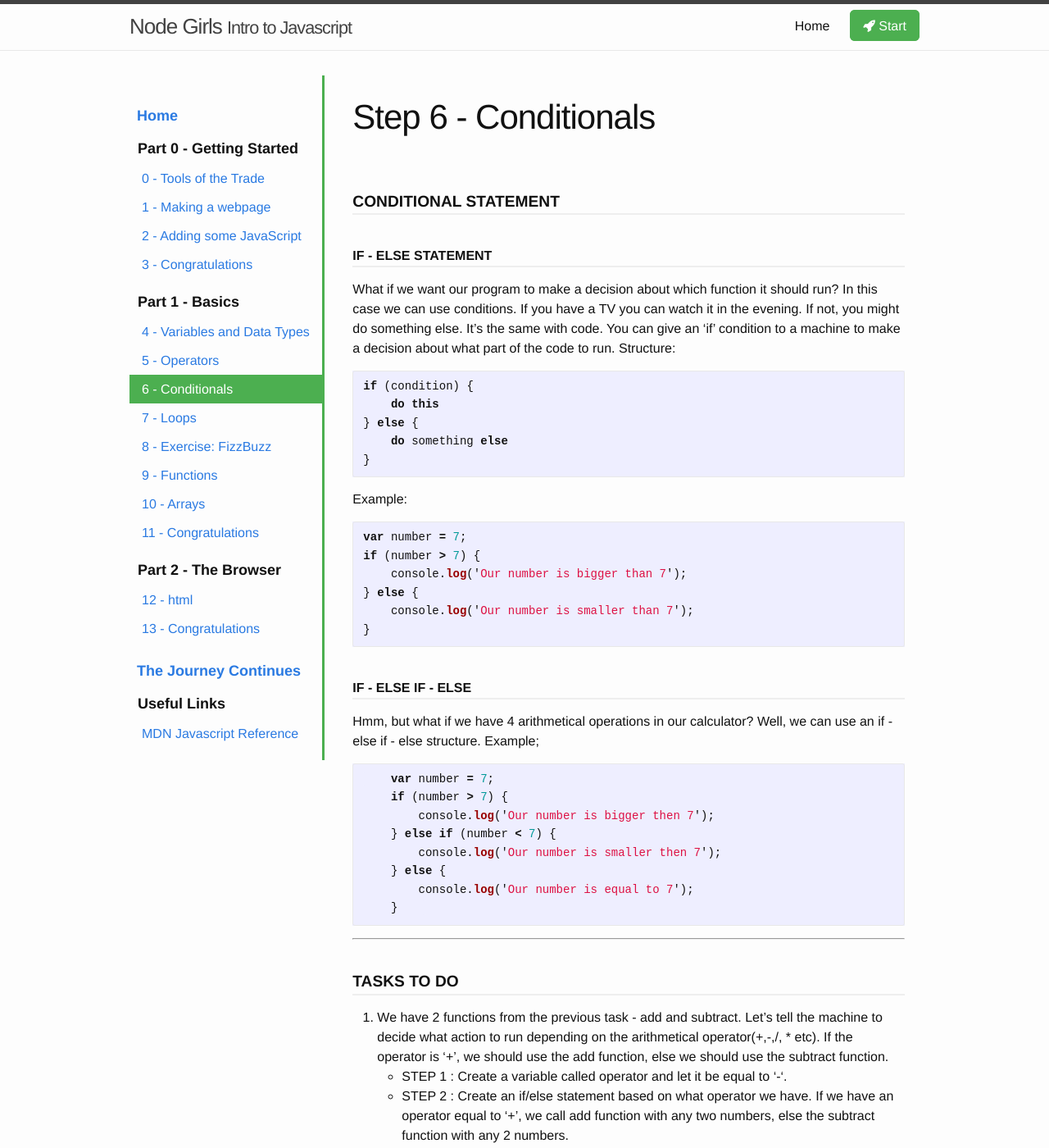
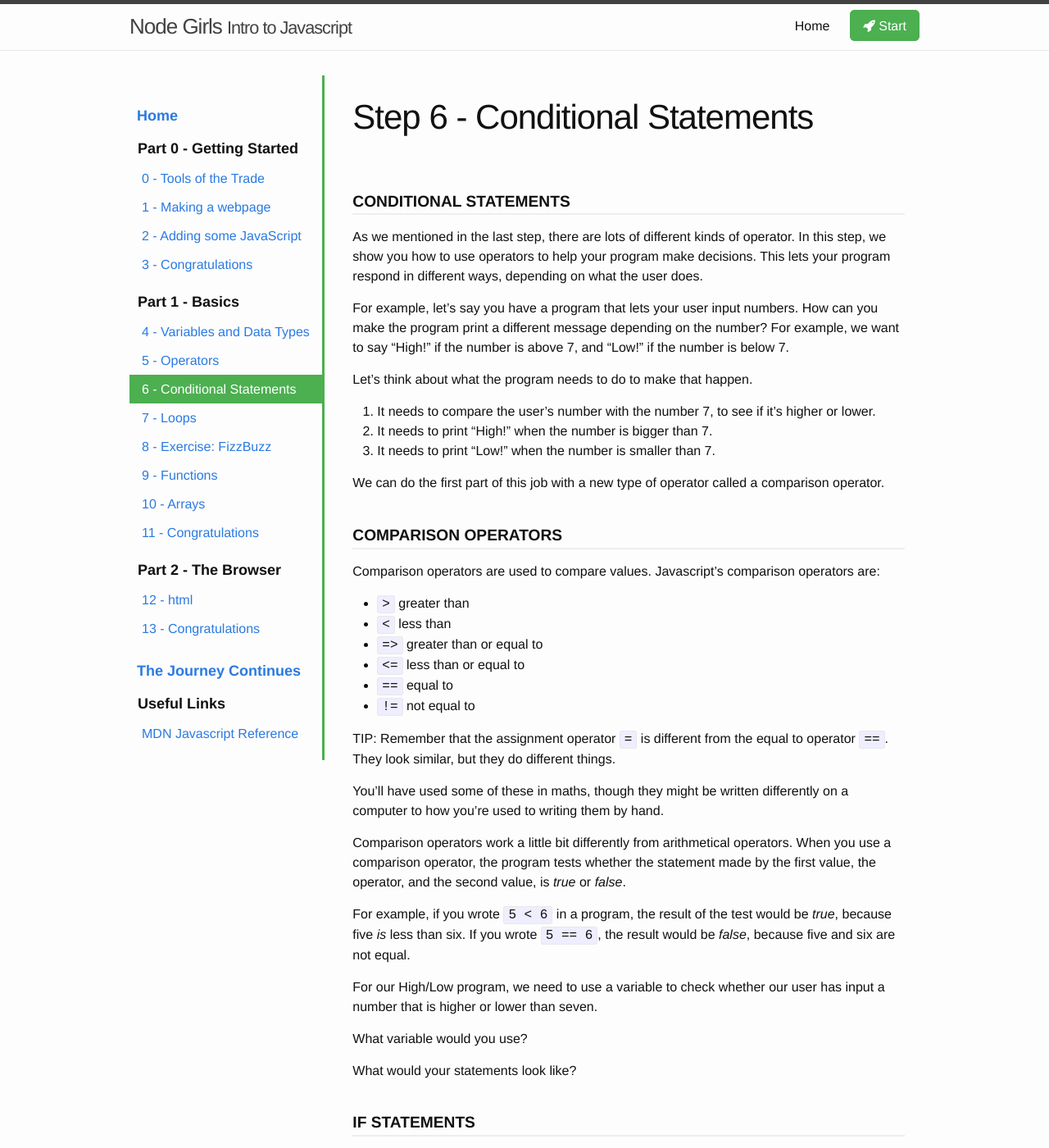
Before and after one commit to dmison/old-intro-to-js, a Jekyll site: the page built from _steps/part1/step6-conditions.markdown, in a window 1280 px wide and 1400 px high. Shown: the whole window at 82% size. Built offline with Jekyll 4.4.1, drawn with Linux system fonts in a browser that asks for light colours; nearby versions of some CDN libraries; some of the changed text lies outside the part shown.

Commit message:
Rewrote and restructured conditions and operators.

````diff
--- a/_steps/part1/step6-conditions.markdown
+++ b/_steps/part1/step6-conditions.markdown
@@ -2,7 +2,7 @@
 layout: step
 number: 6
 part: 1
-title: Conditionals
+title: Conditional Statements
 permalink: step6/
 
 #keywords:
@@ -11,16 +11,52 @@ permalink: step6/
 
 ---
 
-#### CONDITIONAL STATEMENT
+#### CONDITIONAL STATEMENTS
 
-##### IF - ELSE STATEMENT
+As we mentioned in the last step, there are lots of different kinds of operator. In this step, we show you how to use operators to help your program make decisions. This lets your program respond in different ways, depending on what the user does.
 
-What if we want our program to make a decision about which function it
-should run? In this case we can use conditions.
-If you have a TV you can watch it in the evening. If not, you might do
-something else.  It's the same with code. You can give an 'if' condition to a machine to
-make a decision about what part of the code to run.
-Structure:
+For example, let's say you have a program that lets your user input numbers. How can you make the program print a different message depending on the number? For example, we want to say "High!" if the number is above 7, and "Low!" if the number is below 7.
+
+Let's think about what the program needs to do to make that happen.
+
+1. It needs to compare the user's number with the number 7, to see if it's higher or lower.
+2. It needs to print "High!" when the number is bigger than 7.
+3. It needs to print "Low!" when the number is smaller than 7.
+
+We can do the first part of this job with a new type of operator called a comparison operator.
+
+#### COMPARISON OPERATORS
+
+Comparison operators are used to compare values. Javascript's comparison operators are:
+
+* `>` greater than
+* `<` less than
+* `=>` greater than or equal to
+* `<=` less than or equal to
+* `==` equal to
+* `!=` not equal to
+
+TIP: Remember that the assignment operator `=` is different from the equal to operator `==`. They look similar, but they do different things.
+
+You'll have used some of these in maths, though they might be written differently on a computer to how you're used to writing them by hand.
+
+Comparison operators work a little bit differently from arithmetical operators. When you use a comparison operator, the program tests whether the statement made by the first value, the operator, and the second value, is *true* or *false*.
+
+For example, if you wrote `5 < 6` in a program, the result of the test would be *true*, because five *is* less than six. If you wrote `5 == 6`, the result would be *false*, because five and six are not equal.
+
+For our High/Low program, we need to use a variable to check whether our user has input a number that is higher or lower than seven.
+
+What variable would you use?
+
+What would your statements look like?
+
+#### IF STATEMENTS
+
+Once you have your tests, you need to tell your program what to do after it evaluates your statements. To do this, we use *conditions* - in this case, an `if` statement.
+
+An `if` statement lets a computer reason out what to do when you can't tell it exactly what is going to happen. The same way you might check the weather to determine whether you'll go to the beach or a movie, your program can check whether something is true or false in order to work out what to do next.
+
+The basic structure of an `if` statement is:
 
 ```javascript
 if (condition) {
@@ -29,30 +65,29 @@ if (condition) {
     do something else
 }
 ```
-Example:
+An example that might work for our High/Low program is:
 
 ```javascript
 var number = 7;
 if (number > 7) {
-    console.log('Our number is bigger than 7');
+    console.log('High!');
 } else {
-    console.log('Our number is smaller than 7');
+    console.log('Low!');
 }
 ```
 
-##### IF - ELSE IF - ELSE
-Hmm, but what if we have 4 arithmetical operations in our calculator? Well,
-    we can use an if - else if - else structure.
-    Example;
+Hmm, but we've left out one possibility - what if our user enters exactly 7? To make this work, we need to check something else.
+
+If you want to check a bunch of different things, you can put `if` statements together by including a whole new `if` statement after `else`, like this:
 
 ```javascript
     var number = 7;
     if (number > 7) {
-        console.log('Our number is bigger then 7');
+        console.log('High!');
     } else if (number < 7) {
-        console.log('Our number is smaller then 7');
+        console.log('Low!');
     } else {
-        console.log('Our number is equal to 7');
+        console.log('You guessed our number.');
     }
 ```
 
````
Also changed, not shown: _steps/part1/step5-operators.markdown (+3 -21 lines).
